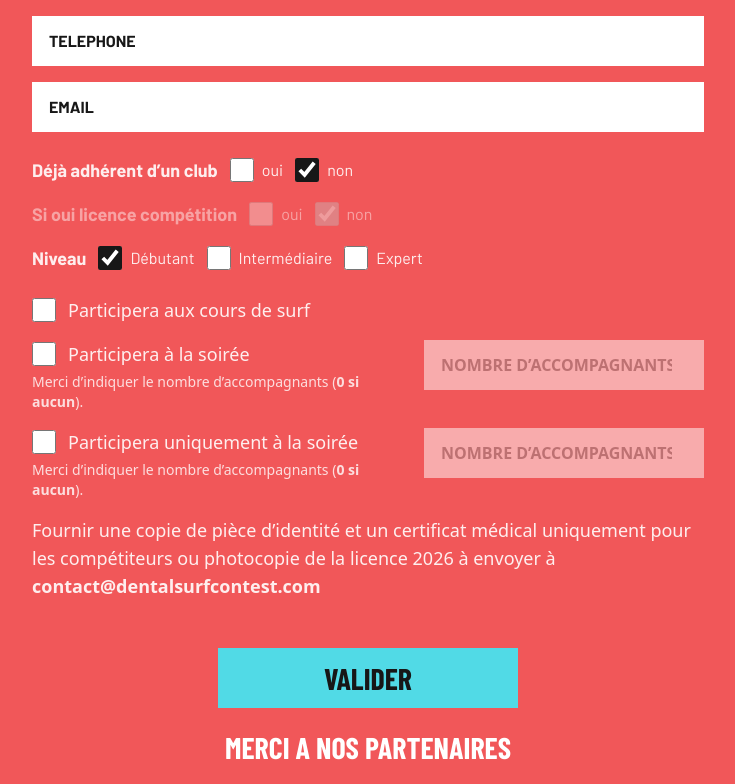
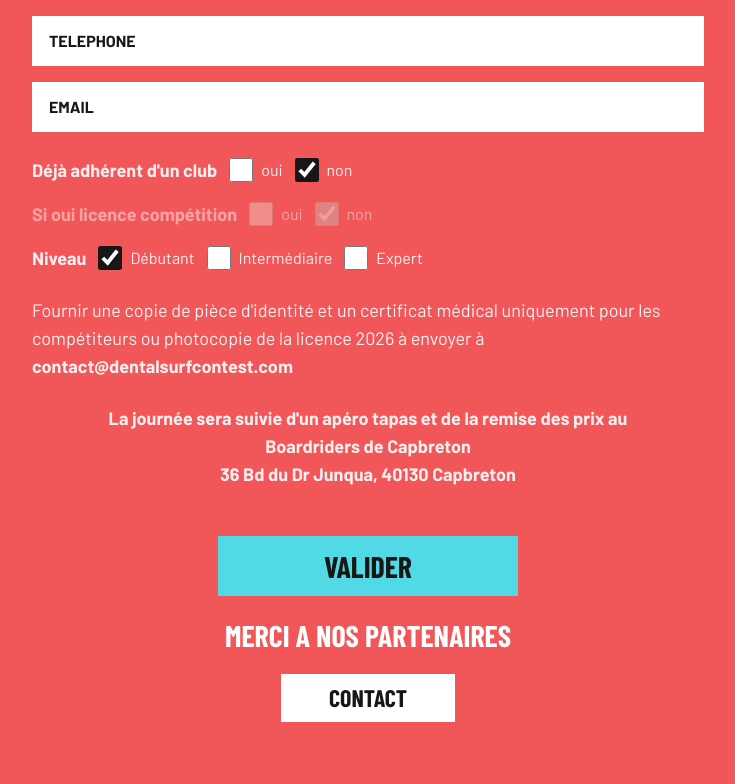
Before and after one commit to CyrThoDev/dental-surf-contest, a Next.js app: page / in a window 1280 px wide. Shown: the part 1548-2332 px from the top of the page, without its empty margins (272-1007 px from the left). Built offline with nearby package versions, Linux system fonts and the light colour scheme; a web font is replaced by a local one.

Commit message:
simplification formulaire

```diff
--- a/components/RegistrationForm.tsx
+++ b/components/RegistrationForm.tsx
@@ -22,11 +22,6 @@ export default function RegistrationForm() {
       clubMember: false,
       competitionLicense: false,
       niveau: "debutant",
-      participateSurfLessons: false,
-      participateParty: false,
-      accompanyCountParty: undefined,
-      participateOnlyParty: false,
-      accompanyCountOnlyParty: undefined,
       botField: "",
     }),
     []
@@ -44,48 +39,15 @@ export default function RegistrationForm() {
     mode: "onSubmit",
   });
 
-  const participateParty = watch("participateParty");
-  const participateOnlyParty = watch("participateOnlyParty");
   const clubMember = watch("clubMember");
 
-  const CB = "h-6 w-6  shrink-0 accent-black";
+  const CB = "h-6 w-6 shrink-0 accent-black";
 
   useEffect(() => {
     if (!clubMember) {
       setValue("competitionLicense", false, { shouldValidate: true });
     }
   }, [clubMember, setValue]);
-
-  const toggleParty = (checked: boolean) => {
-    setValue("participateParty", checked, { shouldValidate: true });
-
-    if (checked) {
-      setValue("participateOnlyParty", false, { shouldValidate: true });
-      setValue("accompanyCountOnlyParty", undefined, { shouldValidate: true });
-
-      if (watch("accompanyCountParty") === undefined) {
-        setValue("accompanyCountParty", 0, { shouldValidate: true });
-      }
-    } else {
-      setValue("accompanyCountParty", undefined, { shouldValidate: true });
-    }
-  };
-
-  const toggleOnlyParty = (checked: boolean) => {
-    setValue("participateOnlyParty", checked, { shouldValidate: true });
-
-    if (checked) {
-      setValue("participateSurfLessons", false, { shouldValidate: true });
-      setValue("participateParty", false, { shouldValidate: true });
-      setValue("accompanyCountParty", undefined, { shouldValidate: true });
-
-      if (watch("accompanyCountOnlyParty") === undefined) {
-        setValue("accompanyCountOnlyParty", 0, { shouldValidate: true });
-      }
-    } else {
-      setValue("accompanyCountOnlyParty", undefined, { shouldValidate: true });
-    }
-  };
 
   const onSubmit = async (data: RegistrationInput) => {
     setSubmitError(null);
@@ -104,7 +66,7 @@ export default function RegistrationForm() {
       }
     } catch (error) {
       console.error("Erreur soumission formulaire :", error);
-      setSubmitError("Une erreur est survenue lors de l’envoi du formulaire.");
+      setSubmitError("Une erreur est survenue lors de l'envoi du formulaire.");
     }
   };
 
@@ -125,11 +87,11 @@ export default function RegistrationForm() {
           </p>
           <p>
             La 3ᵉ édition du Dental Surf Contest arrive bientôt et promet encore
-            plus d’adrénaline, de fun et de performances spectaculaires.
+            plus d'adrénaline, de fun et de performances spectaculaires.
           </p>
           <p>
             Que vous soyez surfeur confirmé ou simple passionné, venez encourager
-            les meilleurs riders et profiter d’une ambiance unique entre passion
+            les meilleurs riders et profiter d'une ambiance unique entre passion
             et compétition. Des surprises, des animations et des moments
             inoubliables vous attendent !
           </p>
@@ -193,7 +155,7 @@ export default function RegistrationForm() {
           <div className="mt-6 space-y-4 font-barlow">
             <div className="flex flex-wrap items-center gap-3">
               <span className="text-lg font-semibold text-white/90">
-                Déjà adhérent d’un club
+                Déjà adhérent d'un club
               </span>
 
               <label className="inline-flex cursor-pointer select-none items-center gap-2">
@@ -300,9 +262,7 @@ export default function RegistrationForm() {
                   className={CB}
                   checked={watch("niveau") === "intermediaire"}
                   onChange={() =>
-                    setValue("niveau", "intermediaire", {
-                      shouldValidate: true,
-                    })
+                    setValue("niveau", "intermediaire", { shouldValidate: true })
                   }
                 />
                 <span className="text-white/90">Intermédiaire</span>
@@ -323,128 +283,19 @@ export default function RegistrationForm() {
             <FieldError msg={errors.niveau?.message} />
           </div>
 
-          <div className="mt-6 space-y-4 text-white/90">
-            <label
-              className={`flex items-center gap-3 select-none ${
-                participateOnlyParty
-                  ? "cursor-not-allowed opacity-50"
-                  : "cursor-pointer"
-              }`}
-            >
-              <input
-                type="checkbox"
-                {...register("participateSurfLessons")}
-                className={CB}
-                disabled={participateOnlyParty}
-              />
-              <span className="text-lg">Participera aux cours de surf</span>
-            </label>
-            <FieldError msg={errors.participateSurfLessons?.message} />
-
-            <div className="mt-4 space-y-4">
-              <div className="grid gap-4 md:grid-cols-[1fr_280px] md:items-start">
-                <div>
-                  <label
-                    className={`flex items-center gap-3 select-none ${
-                      participateOnlyParty
-                        ? "cursor-not-allowed opacity-50"
-                        : "cursor-pointer"
-                    }`}
-                  >
-                    <input
-                      type="checkbox"
-                      className={CB}
-                      checked={participateParty}
-                      disabled={participateOnlyParty}
-                      onChange={(e) => toggleParty(e.target.checked)}
-                    />
-                    <span className="text-lg">Participera à la soirée</span>
-                  </label>
-
-                  <p className="mt-1 text-sm text-white/80">
-                    Merci d’indiquer le nombre d’accompagnants (
-                    <strong>0 si aucun</strong>).
-                  </p>
-
-                  <FieldError msg={errors.participateParty?.message} />
-                </div>
-
-                <div>
-                  <input
-                    type="number"
-                    inputMode="numeric"
-                    min={0}
-                    max={10}
-                    disabled={!participateParty || participateOnlyParty}
-                    {...register("accompanyCountParty", {
-                      setValueAs: (value) =>
-                        value === "" ? undefined : Number(value),
-                    })}
-                    placeholder="NOMBRE D’ACCOMPAGNANTS"
-                    className="w-full border border-white/30 bg-white px-4 py-3 font-bold text-black outline-none disabled:opacity-50"
-                  />
-                  <FieldError
-                    msg={errors.accompanyCountParty?.message as
-                      | string
-                      | undefined}
-                  />
-                </div>
-              </div>
-
-              <div className="grid gap-4 md:grid-cols-[1fr_280px] md:items-start">
-                <div>
-                  <label className="flex cursor-pointer select-none items-center gap-3">
-                    <input
-                      type="checkbox"
-                      className={CB}
-                      checked={participateOnlyParty}
-                      onChange={(e) => toggleOnlyParty(e.target.checked)}
-                    />
-                    <span className="text-lg">
-                      Participera uniquement à la soirée
-                    </span>
-                  </label>
-
-                  <p className="mt-1 text-sm text-white/80">
-                    Merci d’indiquer le nombre d’accompagnants (
-                    <strong>0 si aucun</strong>).
-                  </p>
-
-                  <FieldError
-                    msg={errors.participateOnlyParty?.message as
-                      | string
-                      | undefined}
-                  />
-                </div>
-
-                <div>
-                  <input
-                    type="number"
-                    inputMode="numeric"
-                    min={0}
-                    max={10}
-                    disabled={!participateOnlyParty}
-                    {...register("accompanyCountOnlyParty", {
-                      setValueAs: (value) =>
-                        value === "" ? undefined : Number(value),
-                    })}
-                    placeholder="NOMBRE D’ACCOMPAGNANTS"
-                    className="w-full border border-white/30 bg-white px-4 py-3 font-bold text-black outline-none disabled:opacity-50"
-                  />
-                  <FieldError
-                    msg={errors.accompanyCountOnlyParty?.message as
-                      | string
-                      | undefined}
-                  />
-                </div>
-              </div>
-            </div>
-
+          <div className="mt-6 text-white/90 font-barlow">
             <p className="text-lg">
-              Fournir une copie de pièce d’identité et un certificat médical uniquement pour les compétiteurs ou photocopie de la licence 2026 à envoyer à{" "}
+              Fournir une copie de pièce d'identité et un certificat médical uniquement pour les compétiteurs ou photocopie de la licence 2026 à envoyer à{" "}
               <span className="text-lg font-semibold">
                 contact@dentalsurfcontest.com
               </span>
+            </p>
+
+            <p className="font-barlow mt-6 max-w-xl mx-auto text-center text-lg font-bold">
+              La journée sera suivie d'un apéro tapas et de la remise des prix
+              au Boardriders de Capbreton
+              <br />
+              36 Bd du Dr Junqua, 40130 Capbreton
             </p>
           </div>
 
@@ -469,7 +320,6 @@ export default function RegistrationForm() {
               <p className="mt-6 text-white">
                 Merci ! Votre inscription a bien été envoyée.
               </p>
-
               <p className="mt-3 text-sm text-gray-200 max-w-md">
                 Un email de confirmation vient de vous être envoyé.
                 Si vous ne le recevez pas dans les prochaines minutes,
@@ -485,7 +335,7 @@ export default function RegistrationForm() {
 
             <a
               href="mailto:contact@dentalsurfcontest.com"
-              className="mt-6 inline-flex  px-12 py-3  items-center justify-center bg-white hover:bg-yellow active:bg-yellow  font-barlow-condensed text-2xl font-bold leading-none text-black"
+              className="mt-6 inline-flex px-12 py-3 items-center justify-center bg-white hover:bg-yellow active:bg-yellow font-barlow-condensed text-2xl font-bold leading-none text-black"
             >
               CONTACT
             </a>
--- a/lib/validation.ts
+++ b/lib/validation.ts
@@ -1,9 +1,9 @@
+// validation.ts
 import { z } from "zod";
 
 const phoneRegex = /^[0-9+\s().-]{8,20}$/;
 
-export const registrationSchema = z
-  .object({
+export const registrationSchema = z.object({
   nom: z.string().trim().min(2, "Le nom doit contenir au moins 2 caractères.").max(100),
   prenom: z.string().trim().min(2, "Le prénom doit contenir au moins 2 caractères.").max(100),
   telephone: z
@@ -20,66 +20,14 @@ export const registrationSchema = z
     message: "Veuillez choisir un niveau.",
   }),
 
-    participateSurfLessons: z.boolean(),
-
-    participateParty: z.boolean(),
-    accompanyCountParty: z.number().int().min(0).max(10).optional(),
-
-    participateOnlyParty: z.boolean(),
-    accompanyCountOnlyParty: z.number().int().min(0).max(10).optional(),
-
   botField: z.string().max(0),
-  })
-  .superRefine((data, ctx) => {
+}).superRefine((data, ctx) => {
   if (data.competitionLicense && !data.clubMember) {
     ctx.addIssue({
       code: "custom",
       path: ["competitionLicense"],
       message:
-          "La licence compétition n’est possible que si vous êtes adhérent(e) d’un club.",
-      });
-    }
-
-    if (data.participateParty && data.participateOnlyParty) {
-      ctx.addIssue({
-        code: "custom",
-        path: ["participateOnlyParty"],
-        message:
-          "Choisissez soit « Participera à la soirée » soit « Participera uniquement à la soirée ».",
-      });
-    }
-
-    if (data.participateParty && !data.participateSurfLessons) {
-      ctx.addIssue({
-        code: "custom",
-        path: ["participateParty"],
-        message:
-          "Merci de cocher « Participera aux cours de surf » ou de choisir l’option « Participera uniquement à la soirée » si vous ne participez pas aux cours de surf.",
-      });
-    }
-
-    if (data.participateOnlyParty && data.participateSurfLessons) {
-      ctx.addIssue({
-        code: "custom",
-        path: ["participateOnlyParty"],
-        message:
-          "L’option « Participera uniquement à la soirée » n’est pas compatible avec les cours de surf.",
-      });
-    }
-
-    if (data.participateParty && data.accompanyCountParty === undefined) {
-      ctx.addIssue({
-        code: "custom",
-        path: ["accompanyCountParty"],
-        message: "Indiquez le nombre d’accompagnants (0 si aucun).",
-      });
-    }
-
-    if (data.participateOnlyParty && data.accompanyCountOnlyParty === undefined) {
-      ctx.addIssue({
-        code: "custom",
-        path: ["accompanyCountOnlyParty"],
-        message: "Indiquez le nombre d’accompagnants (0 si aucun).",
+        "La licence compétition n'est possible que si vous êtes adhérent(e) d'un club.",
     });
   }
 });
```
Lines whose indentation alone changed are shown as unchanged.
